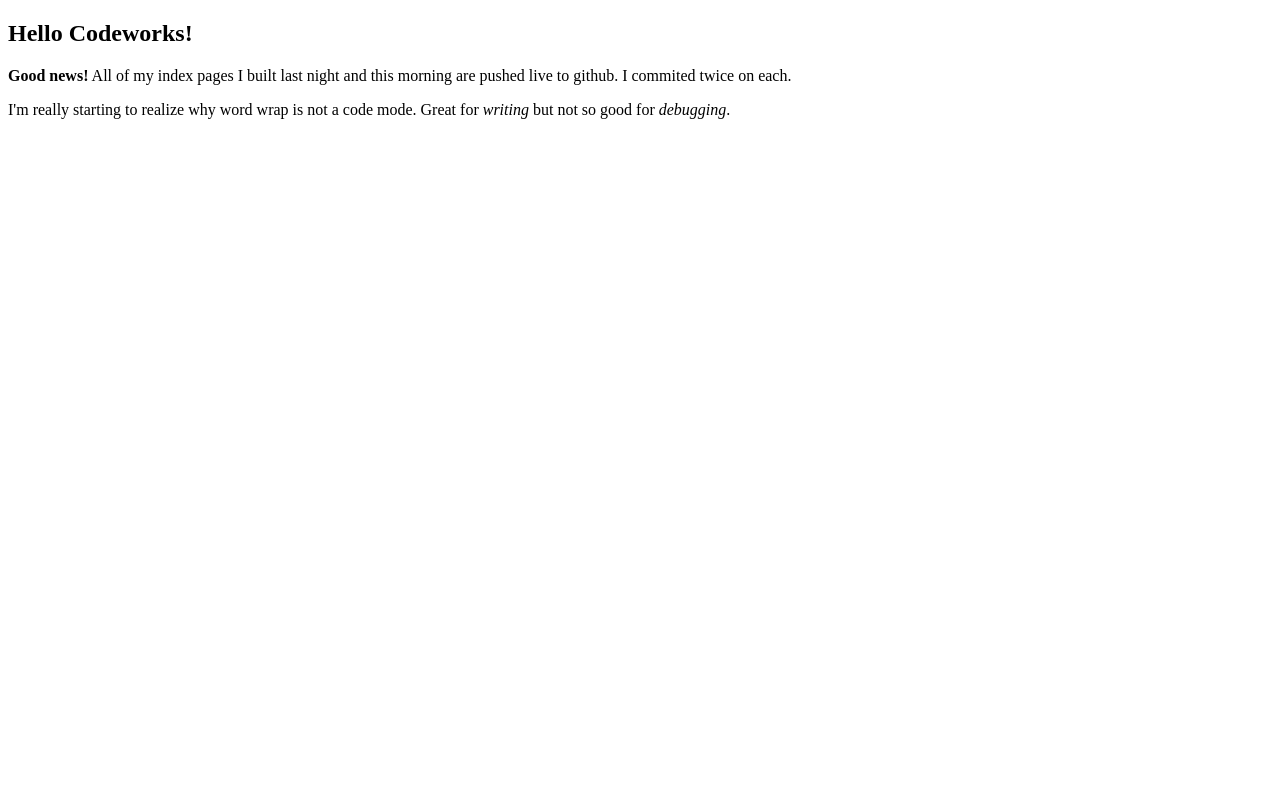
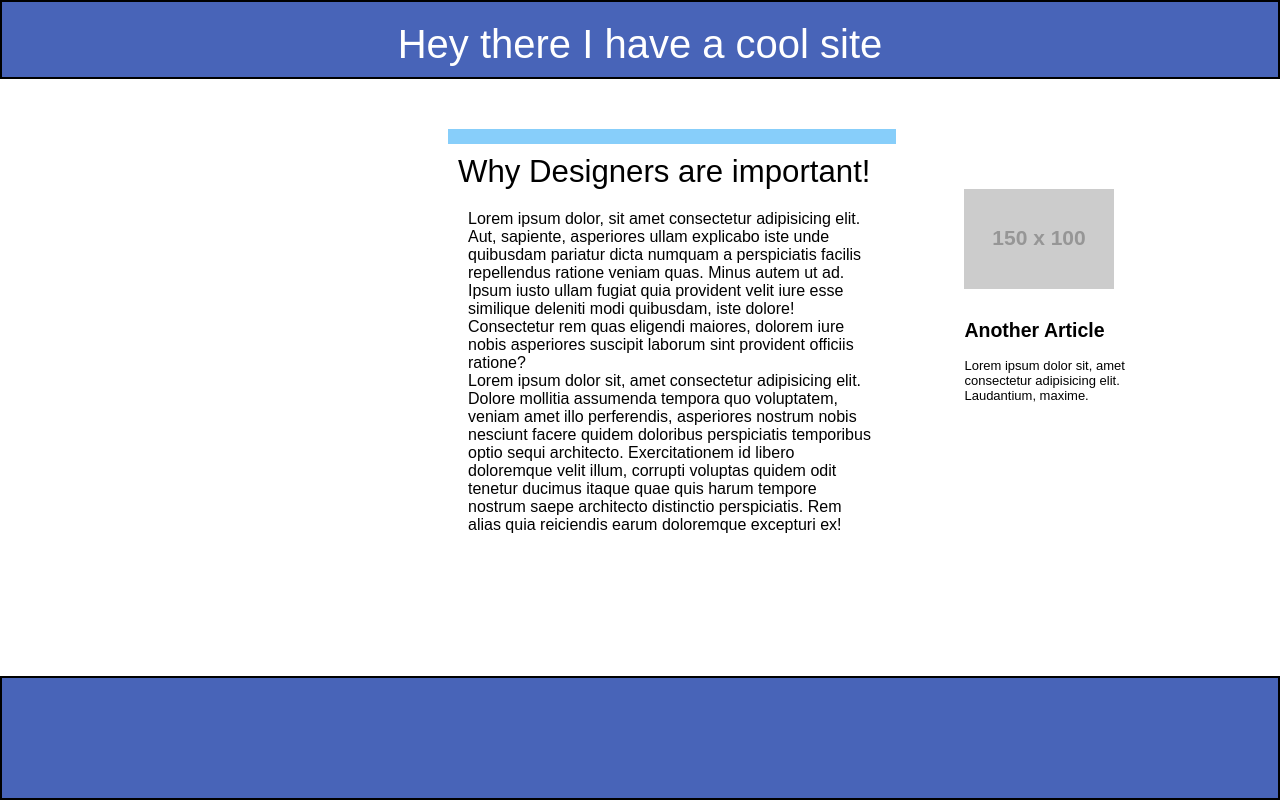
Before and after one commit to joe-r-davis/-day2, a plain HTML site: page index.html in a window 1280 px wide. Drawn offline with Linux system fonts and the light colour scheme; placeholder pictures from the web are drawn by us.

Commit message:
gotta go

```diff
--- /dev/null
+++ b/assets/styles/style.css
@@ -0,0 +1,74 @@
+body{
+    margin: 0;
+    font-family: sans-serif
+}
+.top{
+    background: rgb(72, 100, 184);
+    font-size: 40px;
+    font-family: sans-serif;
+    color: white;
+    text-align: center;
+    padding-top: 20px;
+    padding-bottom: 10px;
+    border-style: solid;
+    border-color: black;
+    border-width: 2px;
+}
+.middle{
+    padding-top: 50px;
+    padding-bottom: 10px;
+    position: relative;
+}
+.bottom{
+    background: rgb(72, 100, 184);
+    border-style: solid;
+    border-color: black;
+    border-width: 2px;
+    height: 120px;
+    position: absolute;
+    right: 0;
+    bottom: 0;
+    left: 0;
+}
+.article-container{
+    display: inline-block;
+    width: 70%;
+    position: relative;
+}
+.article{
+    padding-left: 50%;
+}
+.headline{
+    border-top-style: solid;
+    border-top-color: lightskyblue;
+    border-top-width: 15px;
+    font-size: 1.95em;
+    padding-left: 10px;
+    padding-right: 10px;
+    padding-top: 10px;
+    padding-bottom: 20px;
+
+}
+.body-copy{
+    padding-left: 20px;
+    padding-right: 20px;
+}
+.more-articles{
+    vertical-align: top;
+    padding-left: 5%;
+    padding-top: 20px;
+    display: inline-block;
+    position: relative;
+    width: 14%;
+}
+.teaser-image{
+    padding-top: 40px;
+    padding-bottom: 10px;
+}
+.teaser-blurb{
+    font-size: small;
+    width: 90%;
+}
+.inb{
+    display: inline-block;
+}
--- a/index.html
+++ b/index.html
@@ -1,14 +1,47 @@
 <!DOCTYPE html>
 <html lang="en">
+
 <head>
     <meta charset="UTF-8">
     <meta name="viewport" content="width=device-width, initial-scale=1.0">
     <meta http-equiv="X-UA-Compatible" content="ie=edge">
     <title>Document</title>
+    <link rel="stylesheet" href="assets/styles/style.css">
 </head>
+
 <body>
-    <h2>Hello Codeworks!</h2>
-    <p><strong>Good news!</strong> All of my index pages I built last night and this morning are pushed live to github. I commited twice on each.</p>
-    <p>I'm really starting to realize why word wrap is not a code mode. Great for <em>writing</em> but not so good for <em>debugging</em>.</p>
+    <header>
+        <div class="top">Hey there I have a cool site</div>
+    </header>
+    <div class="middle">
+        <div class="article-container">
+
+            <div class="article inb">
+                <div class="headline">Why Designers are important!</div>
+                <div class="body-copy">Lorem ipsum dolor, sit amet consectetur adipisicing elit. Aut, sapiente, asperiores ullam explicabo iste
+                    unde quibusdam pariatur dicta numquam a perspiciatis facilis repellendus ratione veniam quas. Minus autem
+                    ut ad. Ipsum iusto ullam fugiat quia provident velit iure esse similique deleniti modi quibusdam, iste
+                    dolore! Consectetur rem quas eligendi maiores, dolorem iure nobis asperiores suscipit laborum sint provident
+                    officiis ratione?</div>
+                <div class="body-copy">Lorem ipsum dolor sit, amet consectetur adipisicing elit. Dolore mollitia assumenda tempora quo voluptatem,
+                    veniam amet illo perferendis, asperiores nostrum nobis nesciunt facere quidem doloribus perspiciatis
+                    temporibus optio sequi architecto. Exercitationem id libero doloremque velit illum, corrupti voluptas
+                    quidem odit tenetur ducimus itaque quae quis harum tempore nostrum saepe architecto distinctio perspiciatis.
+                    Rem alias quia reiciendis earum doloremque excepturi ex!</div>
+            </div>
+        </div>
+        <div class="more-articles inb">
+            <div class="teaser-image">
+                <img src="http://via.placeholder.com/150x100" alt="">
+            </div>
+            <div class="teaser-blurb">
+                <h2>Another Article</h2>
+                <p>Lorem ipsum dolor sit, amet consectetur adipisicing elit. Laudantium, maxime.</p>
+            </div>
+        </div>
+    </div>
+    </div>
+    <div class="bottom"></div>
 </body>
+
 </html>
```
